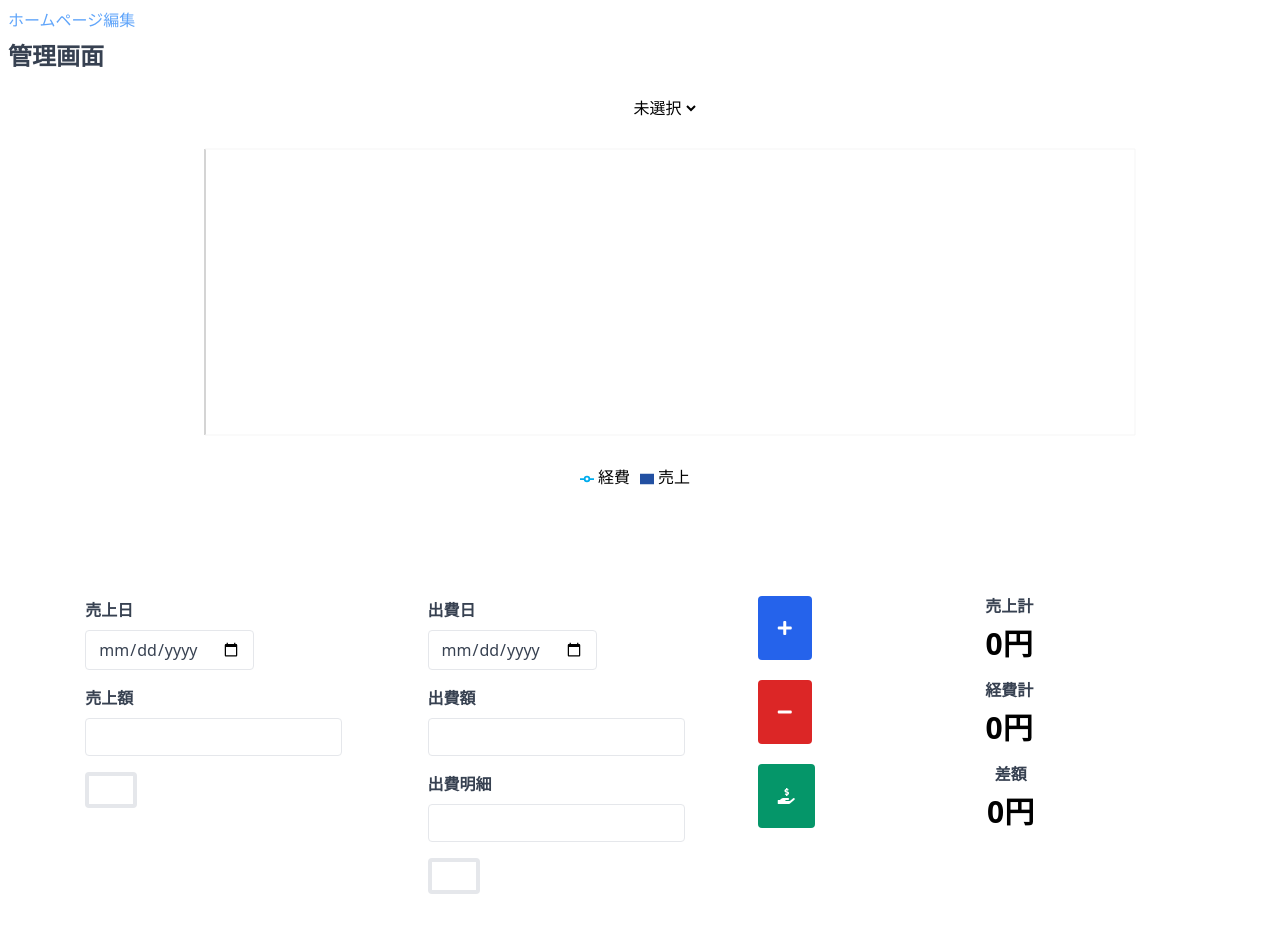
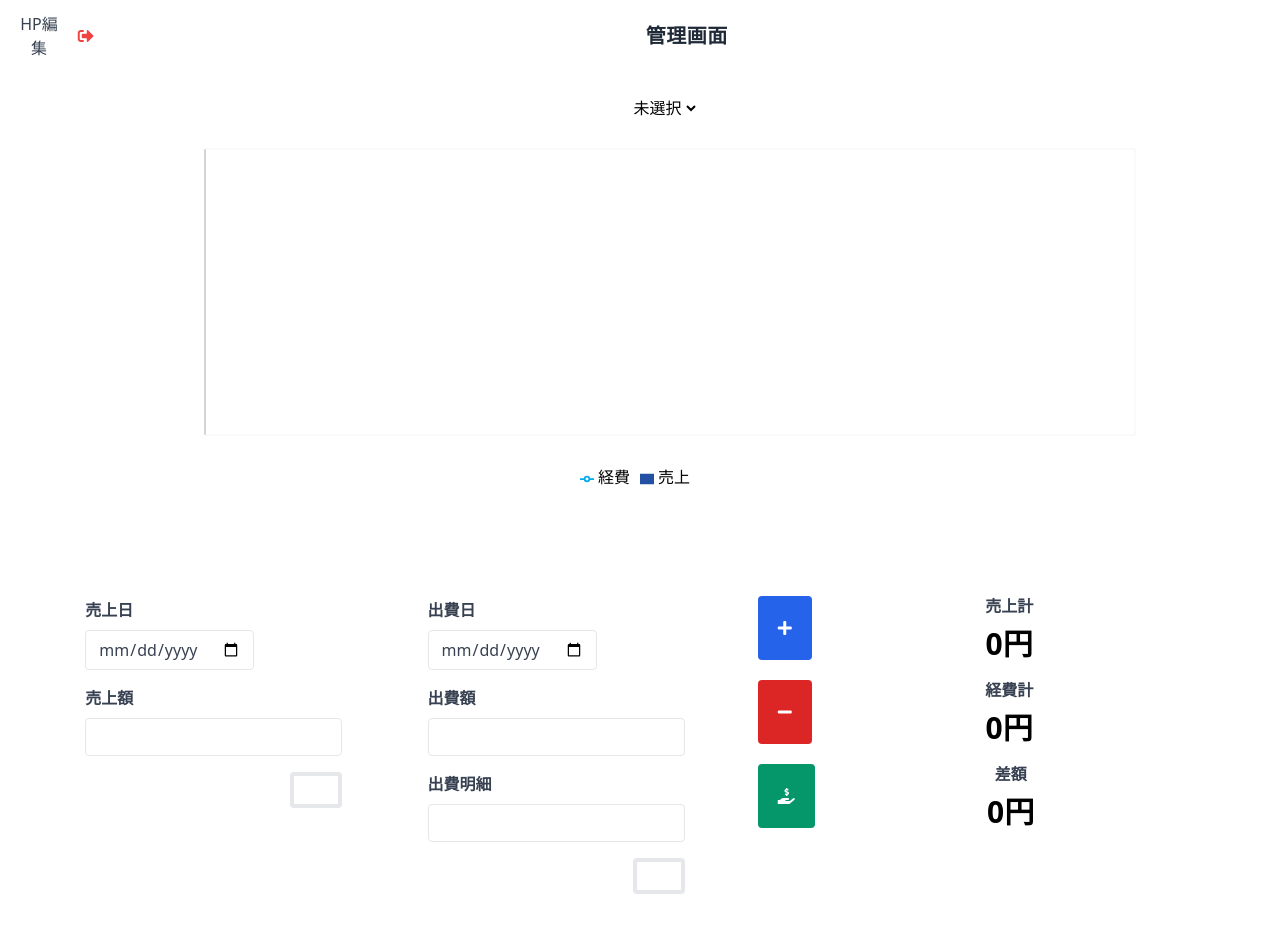
Before and after one commit to ohara95/sukemasa-admin, a React (Create React App) app: page / in a window 1280 px wide. Shown: the top 952 px of the page. Built offline with nearby package versions, Linux system fonts and the light colour scheme; no server answers; the database is empty; sample sign-in values are in the browser's storage.

Commit message:
ヘッダー追加

```diff
--- /dev/null
+++ b/src/App.css
@@ -0,0 +1,4 @@
+body {
+  margin: 0;
+  font-family: "游ゴシック体", "YuGothic";
+}
--- /dev/null
+++ b/src/Header.tsx
@@ -0,0 +1,44 @@
+import React, { FC } from "react";
+import { auth } from "./config/firebese";
+
+type Props = {
+  onClick: any;
+  title: string;
+  buttonText: string;
+  logout?: boolean;
+};
+const Temporary: FC<Props> = ({ onClick, title, buttonText, logout }) => {
+  return (
+    <nav id="header" className="w-full z-30 top-0 py-1 flex">
+      <nav>
+        <ul className="md:flex items-center justify-between text-base text-gray-700 pt-4 md:pt-0">
+          <li>
+            <button
+              className="inline-block no-underline hover:text-black hover:underline py-2 px-4 text-center"
+              onClick={onClick}
+            >
+              {buttonText}
+            </button>
+          </li>
+          {logout && (
+            <li>
+              <button
+                className="fas fa-sign-out-alt text-red-500"
+                onClick={() => auth.signOut()}
+              />
+            </li>
+          )}
+        </ul>
+      </nav>
+      <div className="w-full container mx-auto flex flex-wrap items-center justify-center mt-0 px-6 py-3">
+        <div className="order-1 md:order-2">
+          <h1 className="flex items-center tracking-wide no-underline hover:no-underline font-bold text-gray-800 text-xl ">
+            {title}
+          </h1>
+        </div>
+      </div>
+    </nav>
+  );
+};
+
+export default Temporary;
--- a/src/atoms/Button.tsx
+++ b/src/atoms/Button.tsx
@@ -9,7 +9,7 @@ type Props = {
 const Button: FC<Props> = ({ text, value, onChange, color = "teal" }) => {
   return (
     <button
-      className={`bg-${color}-500 hover:bg-${color}-700 border-${color}-500 hover:border-${color}-700 text-sm border-4 text-white py-1 px-2 rounded`}
+      className={`bg-${color}-500 hover:bg-${color}-700 border-${color}-500 hover:border-${color}-700 text-sm border-4 text-white py-1 px-2 rounded `}
       value={value}
       onChange={onChange}
     >
--- a/src/components/MenuEdit.tsx
+++ b/src/components/MenuEdit.tsx
@@ -291,7 +291,7 @@ const MenuEdit = () => {
               )}
 
               <div className="md:flex md:items-center">
-                <div className="md:w-1/3" />
+                <div className="md:w-1/3 " />
                 <ToggleButton select={method} func={onMenuSubmit} />
               </div>
             </>
--- a/src/molecules/ToggleButton.tsx
+++ b/src/molecules/ToggleButton.tsx
@@ -6,7 +6,7 @@ type Props = {
 };
 
 const ToggleButton: FC<Props> = ({ select, func }) => (
-  <div className="md:w-2/3">
+  <div className="md:w-2/3 flex justify-end">
     {select === "delete" ? (
       <button
         className="bg-red-500 hover:bg-red-300 text-white font-bold py-2 px-4 rounded "
--- a/src/pages/Edit.tsx
+++ b/src/pages/Edit.tsx
@@ -4,7 +4,7 @@ import MenuEdit from "../components/MenuEdit";
 import NoticeEdit from "../template/NoticeEdit";
 import BanquetEdit from "../components/BanquetEdit";
 import * as H from "history";
-import ImageUpLoader from "../components/ImageUpLoader";
+import Header from "../Header";
 
 type Props = {
   history: H.History;
@@ -12,74 +12,12 @@ type Props = {
 const Edit: FC<Props> = ({ history }) => {
   return (
     <>
-      {/* <div className="container w-full flex flex-wrap mx-auto px-2 pt-8 lg:pt-16 mt-16">
-        <div className="w-full lg:w-1/5 px-6 text-xl text-gray-800 leading-normal">
-          <p className="text-base font-bold py-2 lg:pb-6 text-gray-700">
-            編集メニュー
-          </p>
-          <div className="block lg:hidden sticky inset-0">
-            <button
-              id="menu-toggle"
-              className="flex w-full justify-end px-3 py-3 bg-white lg:bg-transparent border rounded border-gray-600 hover:border-orange-600 appearance-none focus:outline-none"
-            ></button>
-          </div>
-          <div
-            className="w-full sticky inset-0 hidden max-h-64 lg:h-auto overflow-x-hidden overflow-y-auto lg:overflow-y-hidden lg:block mt-0 my-2 lg:my-0 border border-gray-400 lg:border-transparent bg-white shadow lg:shadow-none lg:bg-transparent z-20"
-            style={{ top: "6em" }}
-            id="menu-content"
-          >
-            <ul className="list-reset py-2 md:py-0">
-              <li className="py-1 md:my-2 hover:bg-orange-100 lg:hover:bg-transparent border-l-4 border-transparent font-bold border-orange-600">
-                <a
-                  href="#section1"
-                  className="block pl-4 align-middle text-gray-700 no-underline hover:text-orange-600"
-                >
-                  <span className="pb-1 md:pb-0 text-sm">Section 1</span>
-                </a>
-              </li>
-              <li className="py-1 md:my-2 hover:bg-orange-100 lg:hover:bg-transparent border-l-4 border-transparent">
-                <a
-                  href="#section2"
-                  className="block pl-4 align-middle text-gray-700 no-underline hover:text-orange-600"
-                >
-                  <span className="pb-1 md:pb-0 text-sm">Section 2</span>
-                </a>
-              </li>
-              <li className="py-1 md:my-2 hover:bg-orange-100 lg:hover:bg-transparent border-l-4 border-transparent">
-                <a
-                  href="#section3"
-                  className="block pl-4 align-middle text-gray-700 no-underline hover:text-orange-600"
-                >
-                  <span className="pb-1 md:pb-0 text-sm">Section 3</span>
-                </a>
-              </li>
-              <li className="py-1 md:my-2 hover:bg-orange-100 lg:hover:bg-transparent border-l-4 border-transparent">
-                <a
-                  href="#section4"
-                  className="block pl-4 align-middle text-gray-700 no-underline hover:text-orange-600"
-                >
-                  <span className="pb-1 md:pb-0 text-sm">Section 4</span>
-                </a>
-              </li>
-            </ul>
-          </div>
-        </div>
-      </div> */}
-      <h1>
-        <div style={{ display: "flex" }}>
-          <button
-            className="bg-white w-auto flex justify-end items-center text-blue-500 p-2 hover:text-blue-400"
-            type="button"
-            onClick={() => history.goBack()}
-          >
-            戻る
-          </button>
-        </div>
-      </h1>
+      <Header
+        onClick={() => history.goBack()}
+        title="HP編集"
+        buttonText="戻る"
+      />
       <section className="w-full">
-        <h1 className="flex items-center font-sans font-bold break-normal text-gray-700 px-2 text-xl mt-12 lg:mt-0 md:text-2xl">
-          ホームページ編集
-        </h1>
         {/* <ImageUpLoader /> */}
         <MenuEdit />
         <hr className="bg-gray-300 my-12" />
--- a/src/pages/Management.tsx
+++ b/src/pages/Management.tsx
@@ -2,6 +2,7 @@ import React, { FC, useState, useEffect } from "react";
 import * as H from "history";
 import { Sales, Buys, ToggleTable } from "../types";
 import { auth, db } from "../config/firebese";
+import Header from "../Header";
 
 import BuysTodo from "../components/buysTodo";
 import ManagementGraph from "../components/ManagementGraph";
@@ -186,17 +187,14 @@ const Management: FC<Props> = ({ history }) => {
 
   return (
     <>
-      <button
-        className="bg-white w-auto flex justify-end items-center text-blue-500 p-2 hover:text-blue-400"
+      <Header
         onClick={() => {
           history.push("/edit");
         }}
-      >
-        ホームページ編集
-      </button>
-      <h1 className="flex items-center font-sans font-bold break-normal text-gray-700 px-2 text-xl mt-12 lg:mt-0 md:text-2xl">
-        管理画面
-      </h1>
+        title="管理画面"
+        buttonText="HP編集"
+        logout
+      />
       <div>
         <div
           onClick={(e) => {
@@ -339,12 +337,6 @@ const Management: FC<Props> = ({ history }) => {
           </div>
         </div>
       </div>
-      <button
-        className="flex-shrink-0 bg-red-500 hover:bg-red-700 border-red-500 hover:border-red-700 text-sm border-4 text-white py-1 px-2 rounded"
-        onClick={() => auth.signOut()}
-      >
-        ログアウト
-      </button>
     </>
   );
 };
--- a/src/template/BuysInput.tsx
+++ b/src/template/BuysInput.tsx
@@ -51,7 +51,7 @@ const BuysInput: FC<Props> = ({
         onChange={(e) => setBuysDetail(e.target.value)}
       />
     </div>
-    <div>
+    <div className="flex justify-end">
       <Button text="計上" />
     </div>
   </>
--- a/src/template/NoticeEdit.tsx
+++ b/src/template/NoticeEdit.tsx
@@ -138,11 +138,11 @@ const NoticeEdit: FC = () => {
 
           <div className="md:flex md:items-center">
             <div className="md:w-1/3"></div>
-            <div className="md:w-2/3">
+            <div className="md:w-2/3 flex justify-end">
               <button
                 onClick={onNoticeSubmit}
                 type="button"
-                className="bg-blue-500 hover:bg-blue-300 text-white font-bold py-2 px-4 rounded"
+                className="bg-blue-500 hover:bg-blue-300 text-white font-bold py-2 px-4 rounded "
               >
                 送信
               </button>
--- a/src/template/RecruitEdit.tsx
+++ b/src/template/RecruitEdit.tsx
@@ -170,7 +170,7 @@ const RecruitEdit = () => {
 
           <div className="md:flex md:items-center">
             <div className="md:w-1/3" />
-            <div className="md:w-2/3">
+            <div className="md:w-2/3 flex justify-end">
               <button
                 onClick={onNoticeSubmit}
                 className="bg-blue-500 hover:bg-blue-300 text-white font-bold py-2 px-4 rounded"
--- a/src/template/SalesInput.tsx
+++ b/src/template/SalesInput.tsx
@@ -41,7 +41,7 @@ const SalesInput: FC<Props> = ({
         }}
       />
     </div>
-    <div>
+    <div className="flex justify-end">
       <Button text="計上" />
     </div>
   </>
```
